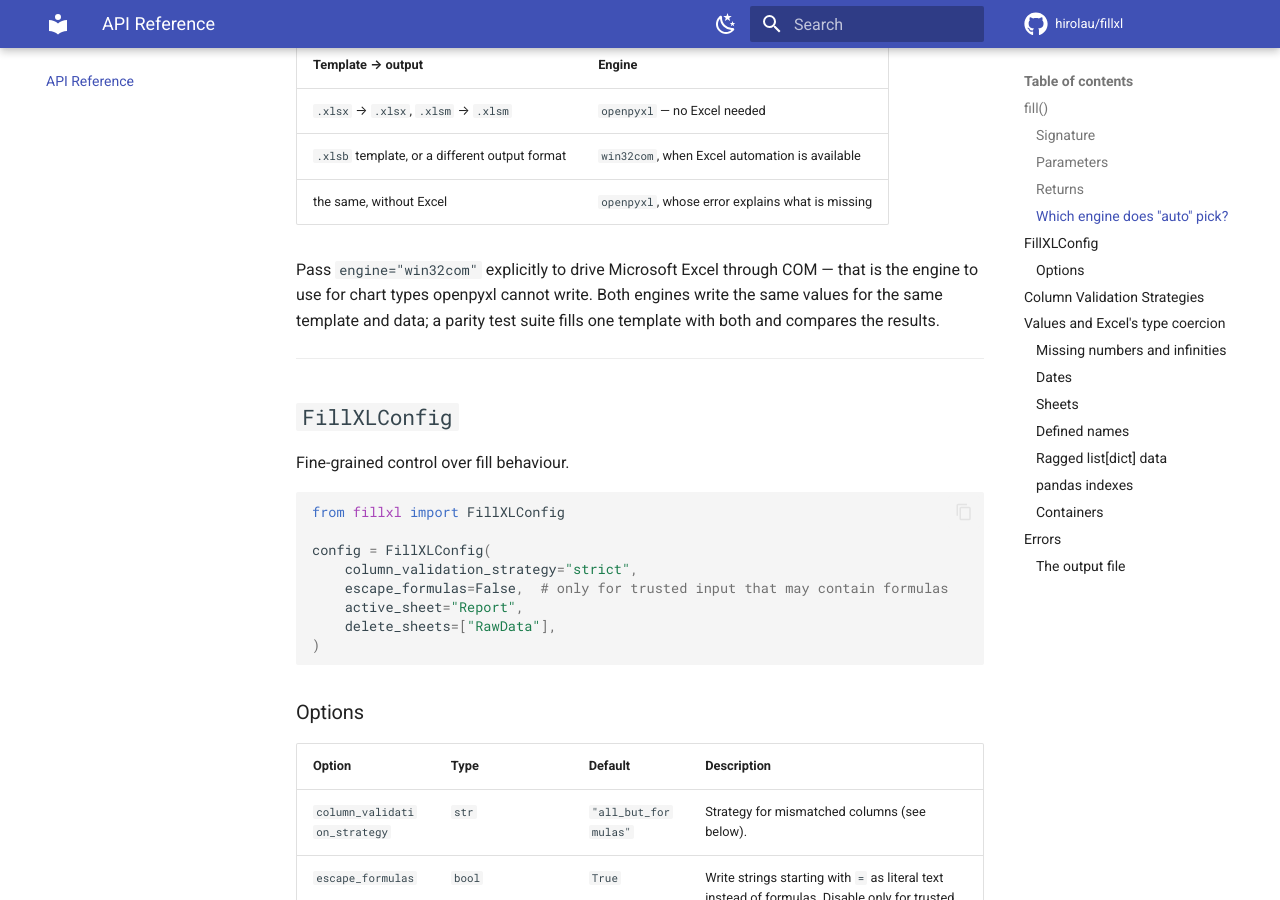
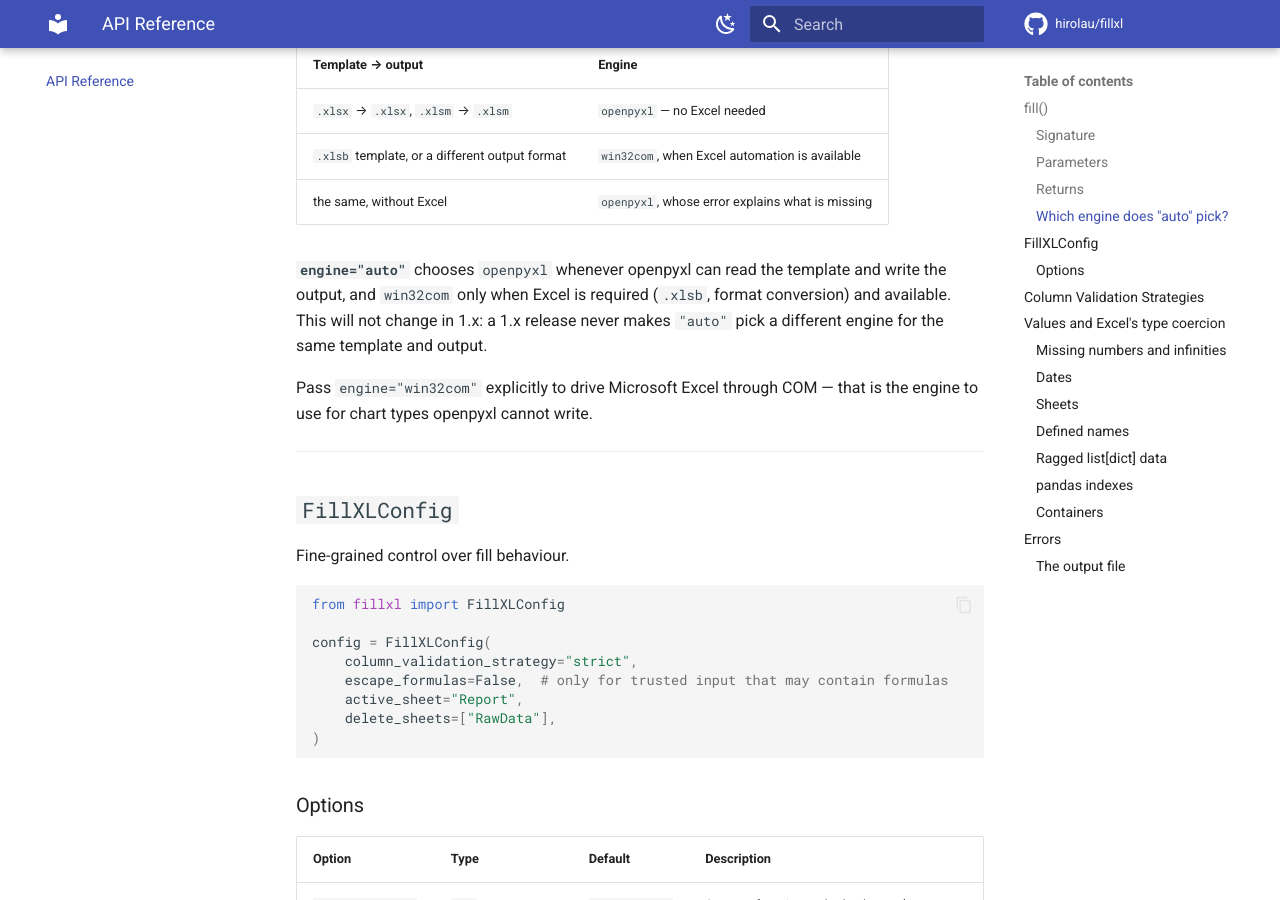
Before and after one commit to hirolau/fillxl, an MkDocs documentation site: the page built from docs/api.md, in a window 1280 px wide and 900 px high, scrolled down 1353 px. Built offline with MkDocs 1.6.1 and Material for MkDocs 9.7.7, drawn with Linux system fonts in a browser that asks for light colours; comment, search, counter and statistics services are not loaded.

Commit message:
Document engine stability promises

```diff
--- a/docs/api.md
+++ b/docs/api.md
@@ -51,10 +51,13 @@ Any mapping works — a `dict`, a `MappingProxyType`, …
 | `.xlsb` template, or a different output format | `win32com`, when Excel automation is available |
 | the same, without Excel | `openpyxl`, whose error explains what is missing |
 
+**`engine="auto"`** chooses `openpyxl` whenever openpyxl can read the template
+and write the output, and `win32com` only when Excel is required (`.xlsb`,
+format conversion) and available. This will not change in 1.x: a 1.x release
+never makes `"auto"` pick a different engine for the same template and output.
+
 Pass `engine="win32com"` explicitly to drive Microsoft Excel through COM — that
-is the engine to use for chart types openpyxl cannot write. Both engines write
-the same values for the same template and data; a parity test suite fills one
-template with both and compares the results.
+is the engine to use for chart types openpyxl cannot write.
 
 ---
 
```
Also changed, not shown: README.md (+8 -2 lines), docs/fillxl-engine.md (+4 -0 lines), 1 other file.
